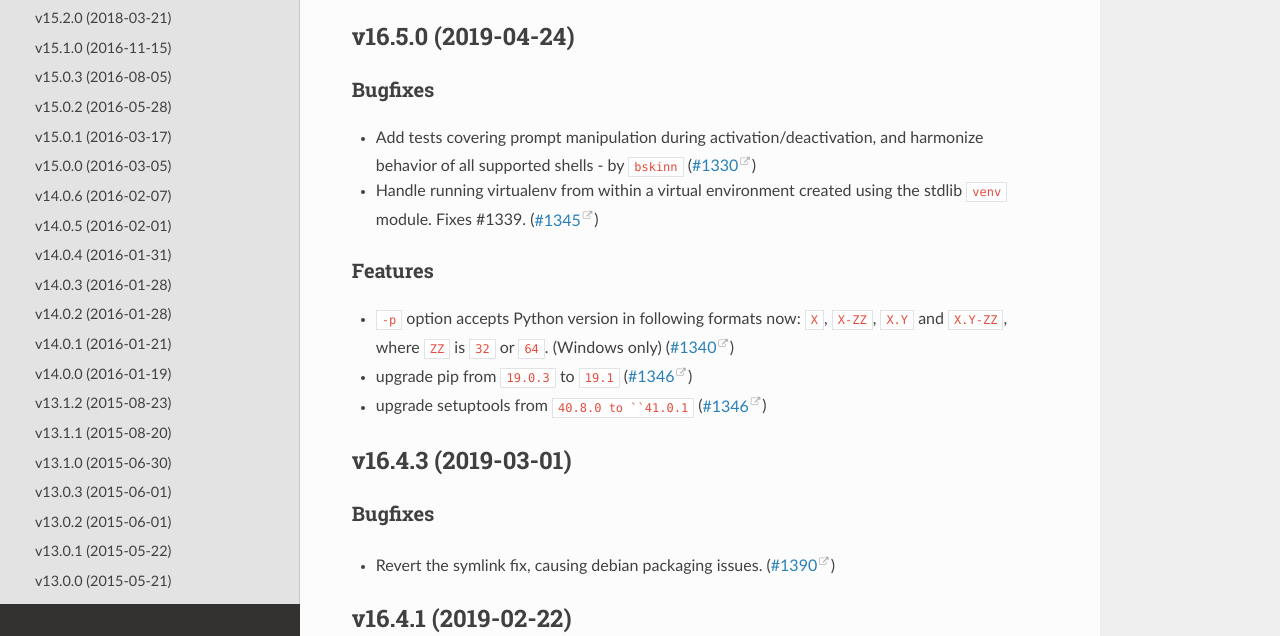
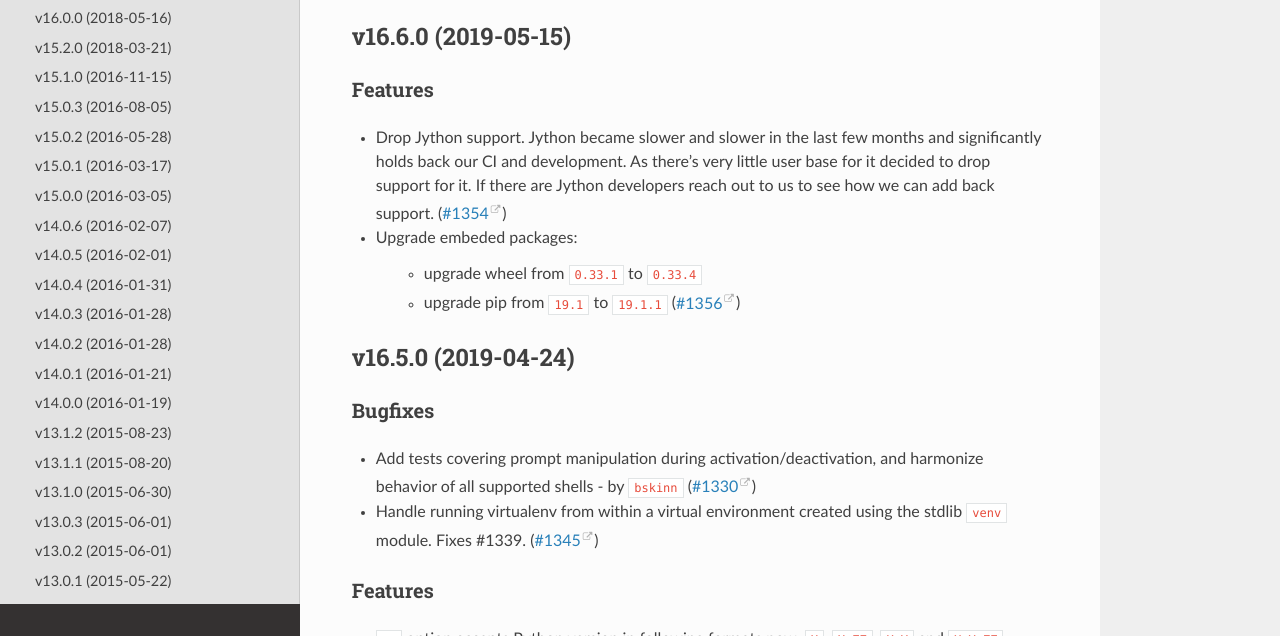
Before and after one commit to pypa/virtualenv, a Sphinx documentation site: the page built from docs/changes.rst, in a window 1280 px wide and 900 px high, cut to the strip 264-900 px from the top of the window. Built offline with Sphinx 7.4.7 and the Read the Docs theme 2.0.0, drawn with Linux system fonts in a browser that asks for light colours.

Commit message:
release 16.6.0

```diff
--- a/docs/changelog/1354.feature.rst
+++ /dev/null
@@ -1,3 +0,0 @@
-Drop Jython support. Jython became slower and slower in the last few months and significantly holds back our
-CI and development. As there's very little user base for it decided to drop support for it. If there are Jython
-developers reach out to us to see how we can add back support.
--- a/docs/changelog/1356.feature.rst
+++ /dev/null
@@ -1,4 +0,0 @@
-Upgrade embeded packages:
-
-    * upgrade wheel from ``0.33.1`` to ``0.33.4``
-    * upgrade pip from ``19.1`` to ``19.1.1``
--- a/docs/changes.rst
+++ b/docs/changes.rst
@@ -4,6 +4,21 @@ Release History
 .. include:: _draft.rst
 
 .. towncrier release notes start
+
+v16.6.0 (2019-05-15)
+--------------------
+
+Features
+^^^^^^^^
+
+- Drop Jython support. Jython became slower and slower in the last few months and significantly holds back our
+  CI and development. As there's very little user base for it decided to drop support for it. If there are Jython
+  developers reach out to us to see how we can add back support. (`#1354 <https://github.com/pypa/virtualenv/issues/1354>`_)
+- Upgrade embeded packages:
+
+      * upgrade wheel from ``0.33.1`` to ``0.33.4``
+      * upgrade pip from ``19.1`` to ``19.1.1`` (`#1356 <https://github.com/pypa/virtualenv/issues/1356>`_)
+
 
 v16.5.0 (2019-04-24)
 --------------------
```
